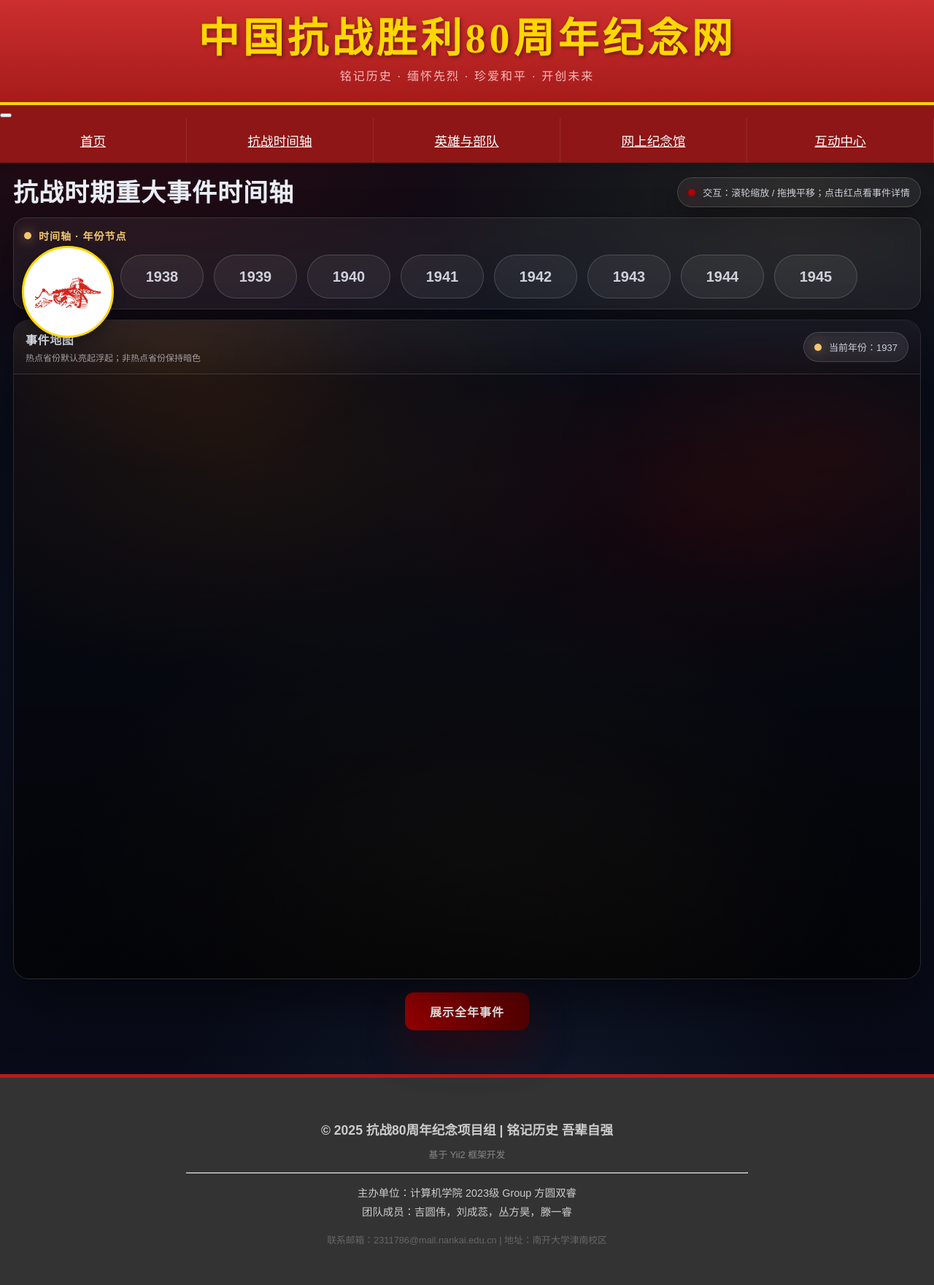
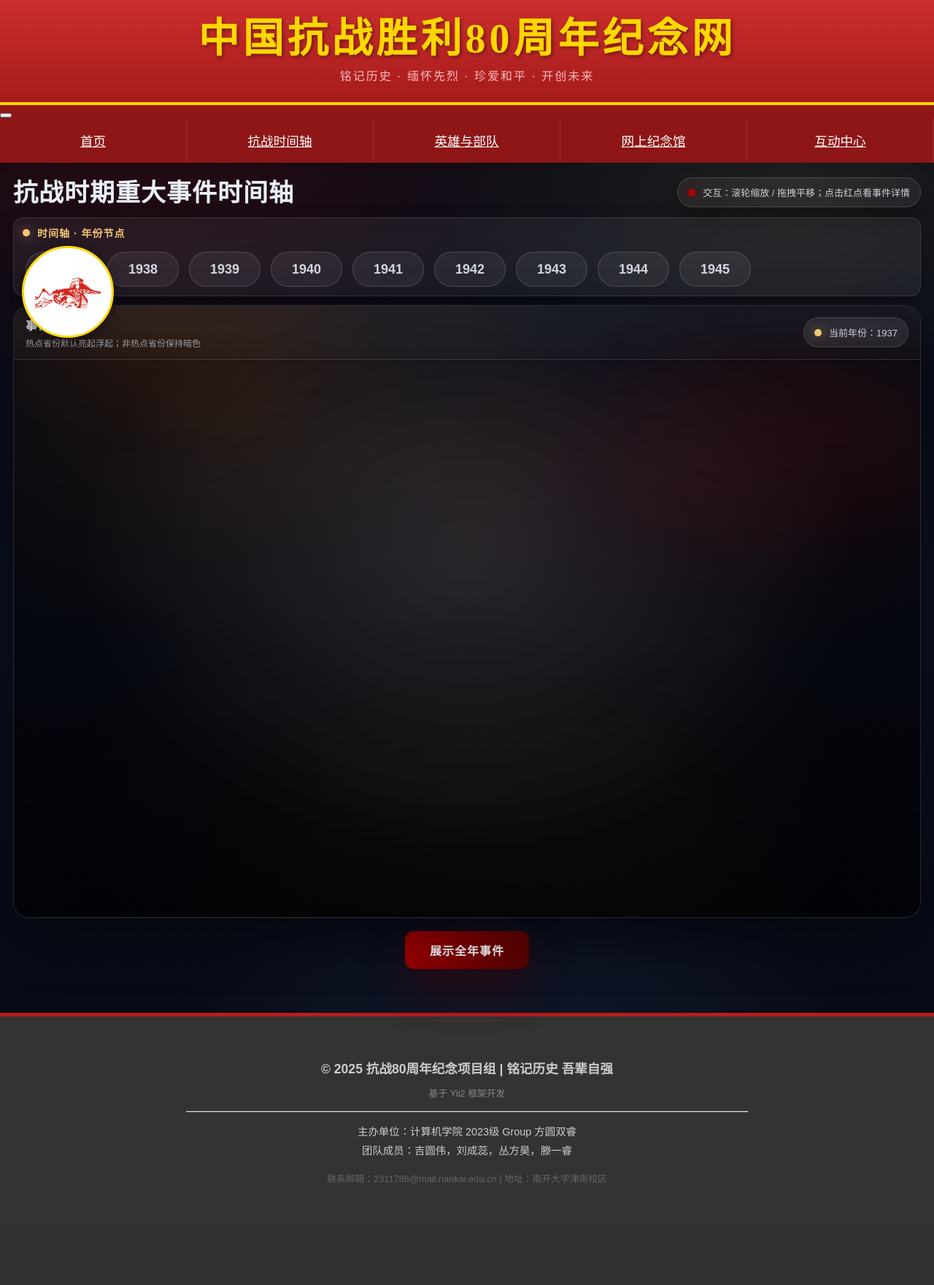
Before and after one commit to nkujyw/web-team, a Yii app: the page made by frontend/views/event/index.php in a window 1280 px wide. Shown: the whole page at 73% size. After the commit the page ends 1623 px from the top, so only its background shows below. Run offline with PHP 8.4 and a stand-in for Yii, Linux system fonts and the light colour scheme; the template is opened without the code that fills it, so the values that code supplies are empty; some libraries are stand-ins or nearby versions.

Commit message:
地图优化

```diff
--- a/frontend/views/event/index.php
+++ b/frontend/views/event/index.php
@@ -80,14 +80,15 @@ JS
 
   .timeline-wrap{
   position: relative;
-    margin: 14px 0 14px;
-    padding: 14px 14px 8px;
-    border-radius: 18px;
+  margin: 10px 0 12px;          /* 上下收紧 */
+  padding: 10px 12px 6px;       /* 内边距整体缩小 */
+  border-radius: 14px;          /* 圆角减小，更克制 */
   border: 1px solid rgba(255,255,255,0.12);
-    background: rgba(255,255,255,0.05);
-    backdrop-filter: blur(10px);
-    box-shadow: 0 22px 55px rgba(0,0,0,0.35);
+  background: rgba(255,255,255,0.06); /* 稍微提亮一点 */
+  backdrop-filter: blur(8px);   /* 模糊减弱 */
+  box-shadow: 0 14px 32px rgba(0,0,0,0.30); /* 阴影减轻 */
 }
+
   .timeline-title{
     display:flex;
     align-items:center;
@@ -113,21 +114,26 @@ JS
     padding: 6px 4px 6px;
   }
   .year-node{
-    min-width: 112px;
-    height: 58px;
+  min-width: 96px;              /* 宽度缩小 */
+  height: 46px;                 /* 高度明显下降 */
   display:flex;
   align-items:center;
   justify-content:center;
   border-radius: 999px;
   border: 1px solid rgba(255,255,255,0.16);
   background: rgba(255,255,255,0.06);
-    color: rgba(234,238,247,0.86);
-    font-size: 20px;
-    font-weight: 900;
+  color: rgba(234,238,247,0.88);
+  font-size: 18px;              /* 字号回到正文+ */
+  font-weight: 800;             /* 稍降权重 */
   cursor:pointer;
   user-select:none;
-    transition: transform .18s ease, box-shadow .18s ease, background .18s ease, border-color .18s ease, color .18s ease;
+  transition: transform .18s ease,
+              box-shadow .18s ease,
+              background .18s ease,
+              border-color .18s ease,
+              color .18s ease;
 }
+
   .year-node:hover{
     transform: translateY(-3px);
     box-shadow: 0 18px 40px rgba(0,0,0,0.42);
@@ -179,12 +185,13 @@ JS
   .map-card:after{
     content:"";
     position:absolute;
+    filter: brightness(1.90);
     inset:0;
     background:
       radial-gradient(900px 700px at 50% 40%, rgba(255,255,255,0.06), transparent 60%),
       radial-gradient(1200px 900px at 50% 110%, rgba(0,0,0,var(--smoke)), transparent 60%),
       linear-gradient(180deg, rgba(0,0,0,0.22), rgba(0,0,0,var(--smoke)));
-    mix-blend-mode: multiply;
+    mix-blend-mode: normal;
     pointer-events:none;
   }
 
@@ -211,14 +218,11 @@ JS
   .map-card-head .hint{ font-size: 12px; color: rgba(234,238,247,0.62); }
 
 #chinaMap{
-  position: relative;
-  z-index: 1;
+  width: 100%;
+  height: 720px;          /* 固定高度，核心 */
+  margin: 24px auto 20px; /* 上下留节奏 */
+}
 
-  width: 100%;              /* 吃满卡片宽度 */
-  aspect-ratio: 3 / 2;      /* ✅ 宽 : 高 = 3 : 2（等价于高=2/3宽） */
-
-  margin: 0;
-}
 
 
 
@@ -606,9 +610,9 @@ document.addEventListener('DOMContentLoaded', async function () {
       map: 'china',
       show: true,
       roam: true,
-      zoom: 1.42,
-      layoutCenter: ['50%','54%'],
-      layoutSize: '175%',
+      zoom: 1.15,
+      layoutSize: '145%',
+      layoutCenter: ['50%', '52%'],
       scaleLimit: { min: 1.0, max: 6.0 },
 
       label: { show: true, color: 'rgba(234,238,247,0.42)', fontSize: 11 },
```
Lines whose indentation alone changed are shown as unchanged.
